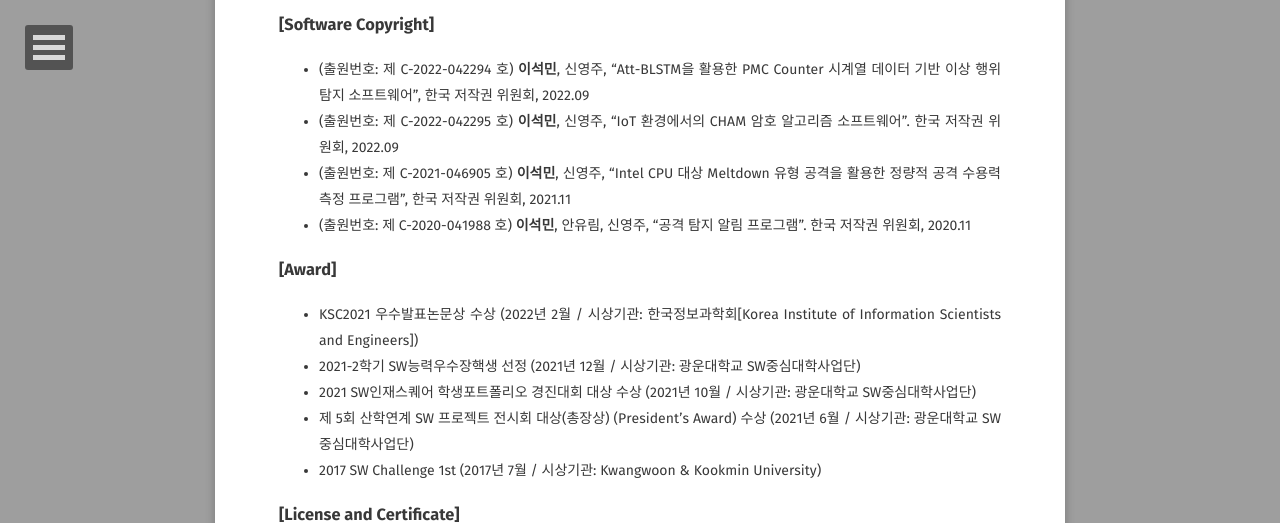
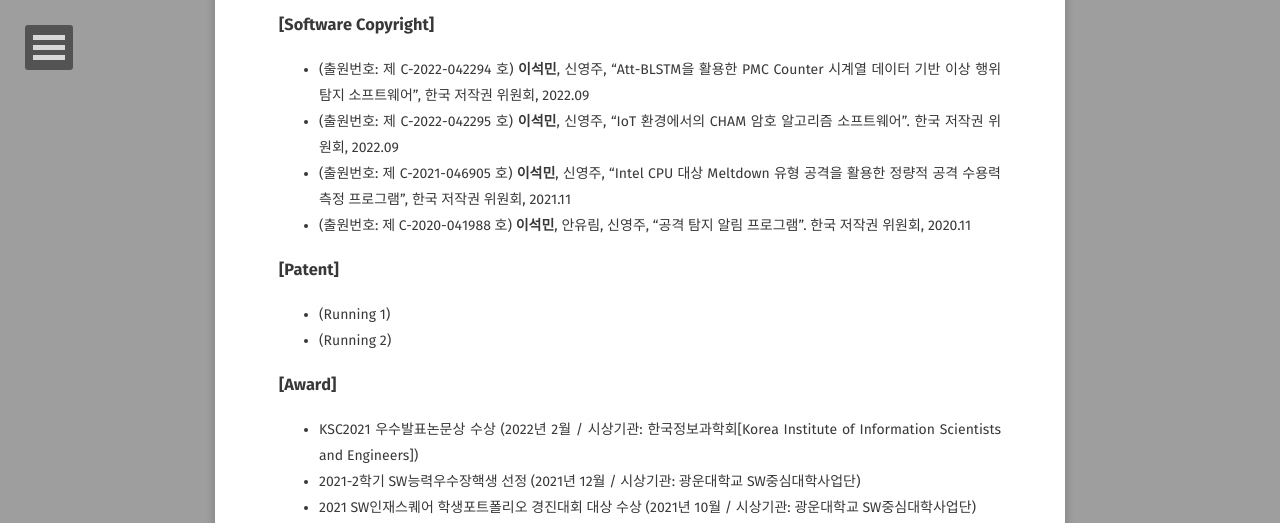
Before and after one commit to leesk212/leesk212.github.io, a Jekyll site: the page built from about/index.md, in a window 1280 px wide and 900 px high, scrolled down 1397 px, cut to the strip 0-523 px from the top of the window. Built offline with Jekyll 4.4.1, drawn with Linux system fonts in a browser that asks for light colours; some web fonts are replaced.

Commit message:
Update index.md

```diff
--- a/about/index.md
+++ b/about/index.md
@@ -47,6 +47,10 @@
 * (출원번호: 제 C-2021-046905 호) __이석민__, 신영주, "Intel CPU 대상 Meltdown 유형 공격을 활용한 정량적 공격 수용력 측정 프로그램", 한국 저작권 위원회, 2021.11
 * (출원번호: 제 C-2020-041988 호) __이석민__, 안유림, 신영주, "공격 탐지 알림 프로그램". 한국 저작권 위원회, 2020.11
 
+### [Patent]
+* (Running 1)
+* (Running 2)
+
 ### [Award]
 * KSC2021 우수발표논문상 수상 (2022년 2월 / 시상기관: 한국정보과학회[Korea Institute of Information Scientists and Engineers])
 * 2021-2학기 SW능력우수장핵생 선정 (2021년 12월 / 시상기관: 광운대학교 SW중심대학사업단)
@@ -56,7 +60,7 @@
 
 ### [License and Certificate]
 
-![image](https://user-images.githubusercontent.com/67637935/191115668-79d8f741-fc8b-4b06-9f97-f13621439991.png)
+ ![image](https://user-images.githubusercontent.com/67637935/191180025-c92c2ea0-c362-4d52-b883-0f905d406396.png)
 
 
 ##  Projects (until undergraduate student)
```
